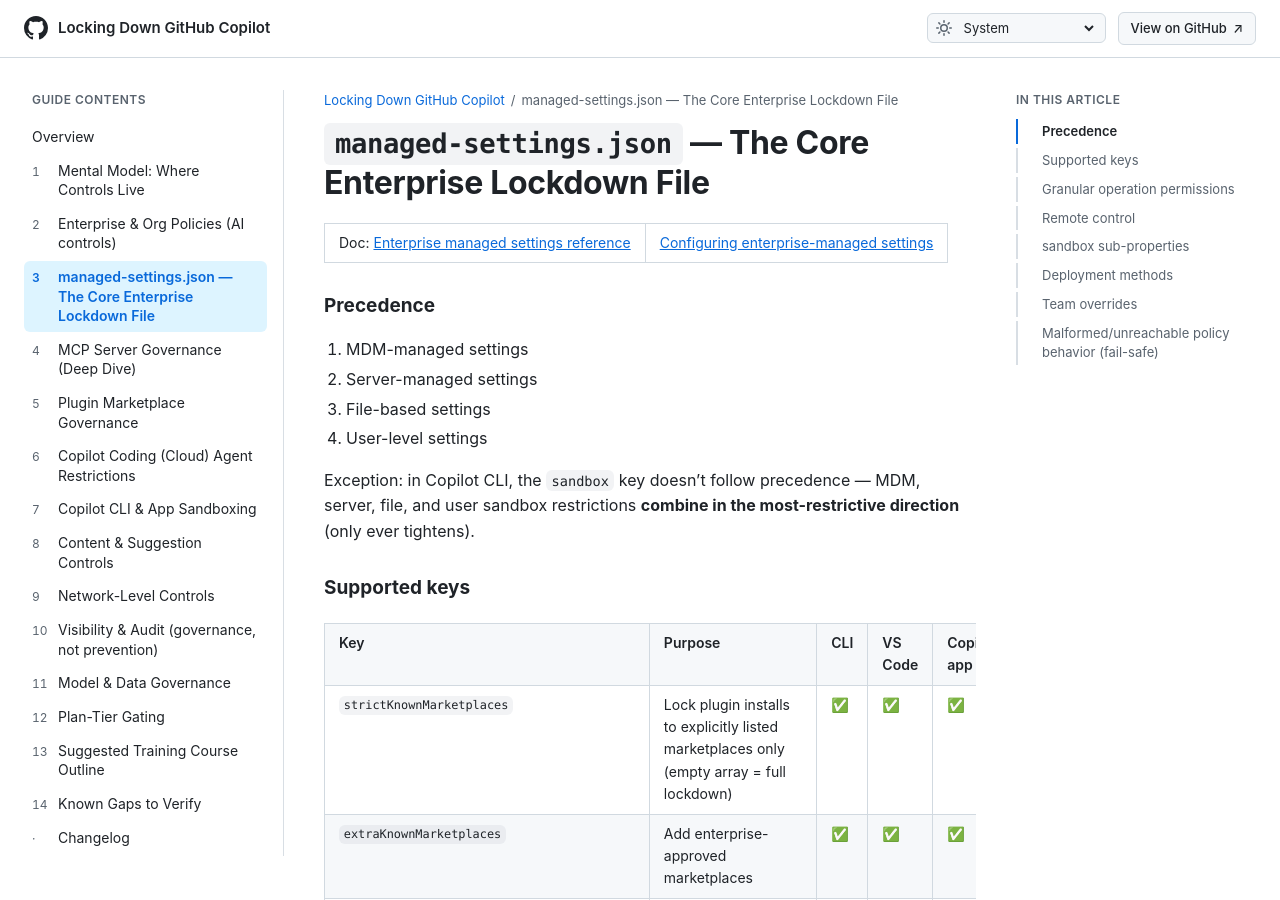
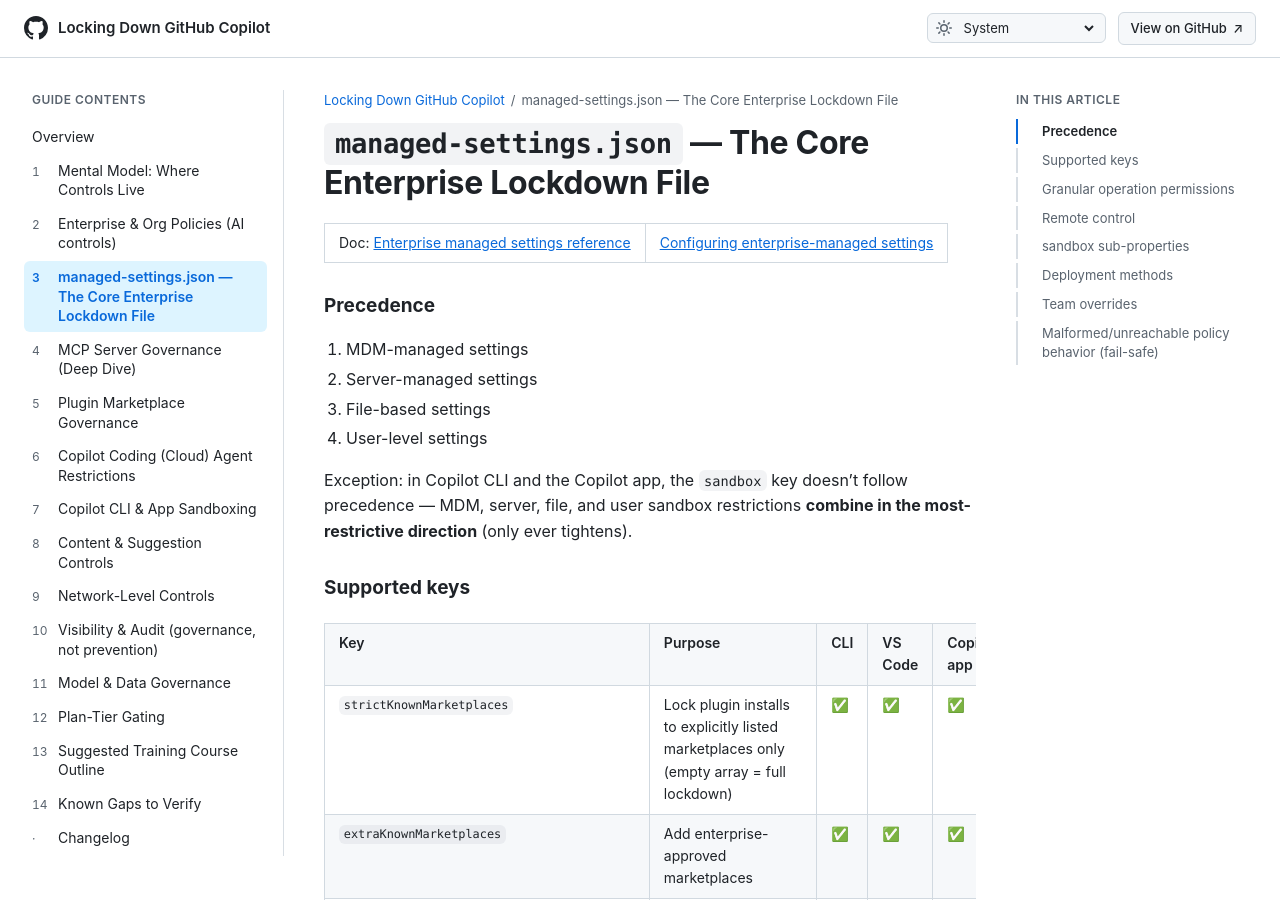
Before and after one commit to beardofedu/copilot-governance-training, a Jekyll site: the page built from docs/sections/managed-settings.md, in a window 1280 px wide and 900 px high. Built offline with Jekyll 4.4.1, drawn with Linux system fonts in a browser that asks for light colours.

Commit message:
Extend sandbox precedence exception to Copilot app
Co-authored-by: beardofedu <18329853+beardofedu@users.noreply.github.com>

```diff
--- a/docs/sections/managed-settings.md
+++ b/docs/sections/managed-settings.md
@@ -15,7 +15,7 @@ Doc: [Enterprise managed settings reference](https://docs.github.com/en/copilot/
 3. File-based settings
 4. User-level settings
 
-Exception: in Copilot CLI, the `sandbox` key doesn't follow precedence — MDM, server, file, and user sandbox restrictions **combine in the most-restrictive direction** (only ever tightens).
+Exception: in Copilot CLI and the Copilot app, the `sandbox` key doesn't follow precedence — MDM, server, file, and user sandbox restrictions **combine in the most-restrictive direction** (only ever tightens).
 
 ### Supported keys
 
```
